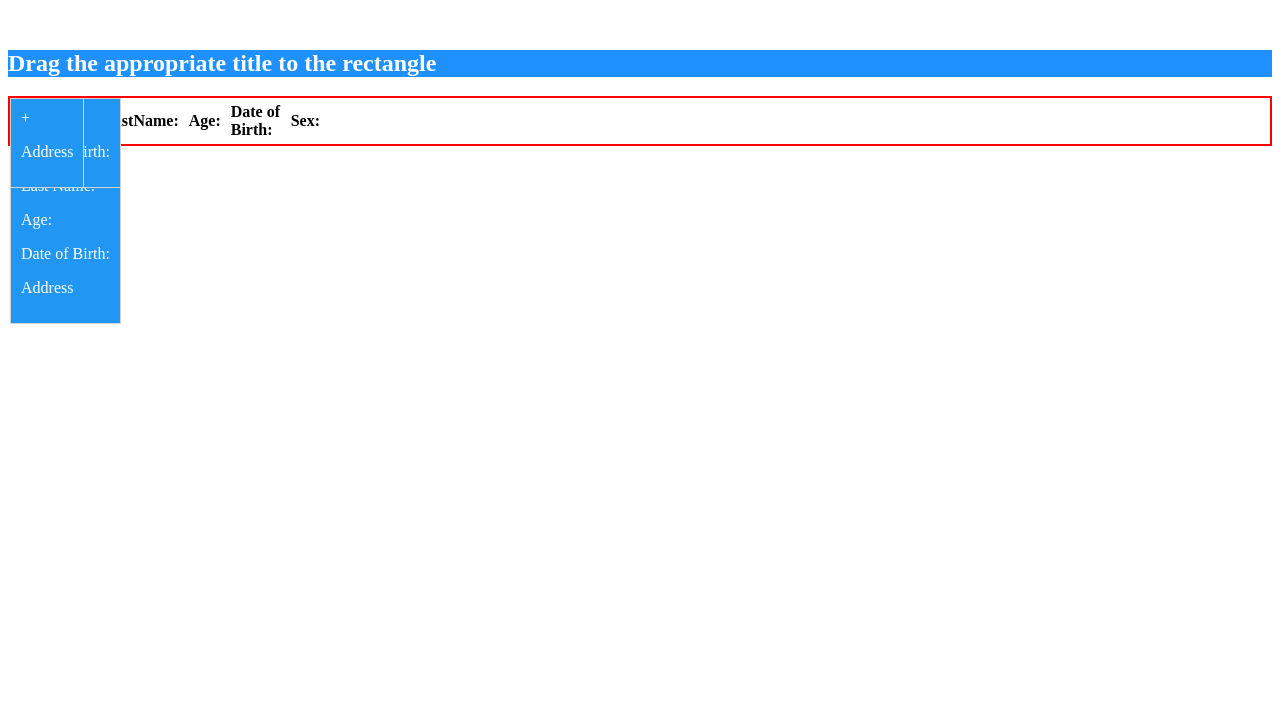
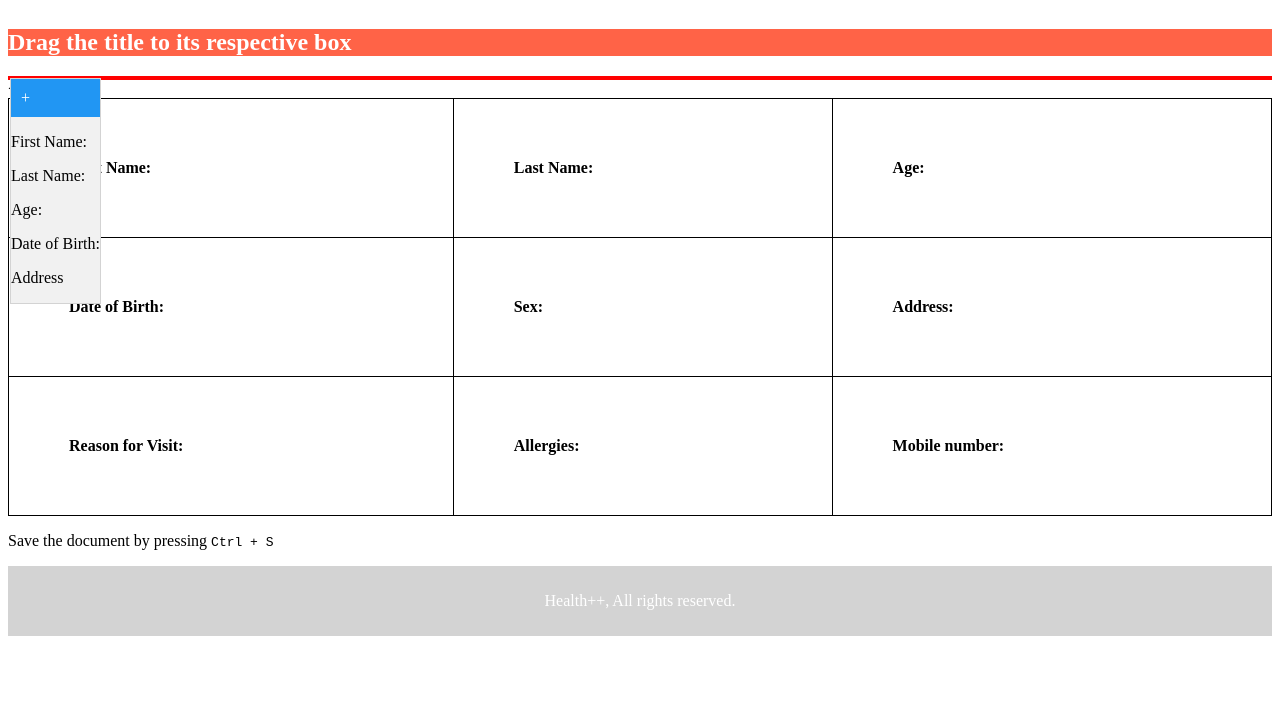
Before and after one commit to arzumm/healthplusplusproject, a website: page health++.htm in a window 1280 px wide. Shown: the part 89-800 px from the top of the page. Drawn offline with Linux system fonts and the light colour scheme.

Commit message:
Update health++.htm

```diff
--- a/health++.htm
+++ b/health++.htm
@@ -1,22 +1,39 @@
 <!DOCTYPE html>
 <html>
+
+<head> </head>
+
 <style>
 
+    header1 {
+        background-color:dodgerblue ;
+        padding: 30px;
+        text-align: center;
+        font-size: 40px;
+        color: white;
+    }
+
     table, th, td {
-        border: 1px black;
+        border: 1px solid black;
         border-collapse: collapse;
     }
 
     th, td {
-        padding: 5px;
+        padding: 60px;
         text-align: left;
     }
-    .item{
-        background-color:white;
-        color:red;
-        padding:2px;
+
+    table {
+        border-spacing: 15px;
     }
-    #item {
+
+    .item {
+        background-color: white;
+        color: red;
+        padding: 2px;
+    }
+
+    #mydiv {
         position: absolute;
         z-index: 9;
         background-color: #f1f1f1;
@@ -24,33 +41,44 @@
         border: 1px solid #d3d3d3;
     }
 
-    #item {
+    #mydivheader {
         padding: 10px;
         cursor: move;
         z-index: 10;
         background-color: #2196F3;
         color: #fff;
     }
-    #table{
-        margin-top:30px;
-        margin-left:10px;
+
+    #table {
+        margin-top: 30px;
+        margin-left: 10px;
+    }
+  /*Style the footer*/
+    footer {
+        background-color: lightgray;
+        padding: 10px;
+        text-align: center;
+        color: white;
     }
 </style>
+
 <body>
 
-    <h1 style="font-size:40px; text-align:center;" >Digitalizing Medical Data</h1>
+    <h1 align="center"; background-color:dodgerblue ; font-size: 40px; color: white;> Digitalizing Medical Data </h1>
     <br />
-    <h2 style="background-color: DodgerBlue; color:white">Drag the appropriate title to the rectangle</h2>
-    <div style="border:2px solid Red;">
-        <div id="item">
-            <div id="itemheader">  +  </div>
+    <!-- Draggable items to enter personal info-->
+    <section>
+        <h2 style="background-color: Tomato; color:white"> Drag the title to its respective box </h2>
+        <div style="border: 2px solid Red;">
+            <div id="mydiv">
+                <div id="mydivheader">  +  </div>
                 <p> First Name: </p>
                 <p> Last Name: </p>
                 <p> Age: </p>
                 <p> Date of Birth: </p>
                 <p> Address </p>
             </div>
-        <div id="item">
+            <!--<div id="item">
             <div id="itemheader">  +  </div>
             <p> Last Name: </p>
         </div>
@@ -64,18 +92,39 @@
         </div>
         <div id="item">
             <div id="itemheader">  +  </div>
-            <p> Address </p>
+            <p> Address: </p>
+        </div>-->
         </div>
-        <table style="width:25%">
+    </section>
+    <!--display table-->
+    <section>
+        <table style="width:100%">
             <tr>
-                <th>FirstName: </th>
-                <th>LastName: </th>
+                <th>First Name: </th>
+                <th>Last Name: </th>
                 <th>Age: </th>
+            </tr>
+
+            <tr>
                 <th>Date of Birth: </th>
                 <th>Sex: </th>
+                <th>Address: </th>
             </tr>
+
+            <tr>
+                <th>Reason for Visit: </th>
+                <th>Allergies: </th>
+                <th>Mobile number: </th>
+            </tr>
+
+            <
         </table>
-    </div>
+    </section>
+    <p>Save the document by pressing <kbd>Ctrl + S</kbd></p>
+    <footer>
+        <p>Health++, All rights reserved. </p>
+    </footer>
+
     <script>
         dragElement(document.getElementById("mydiv"));
 
```
Lines whose indentation alone changed are shown as unchanged.
